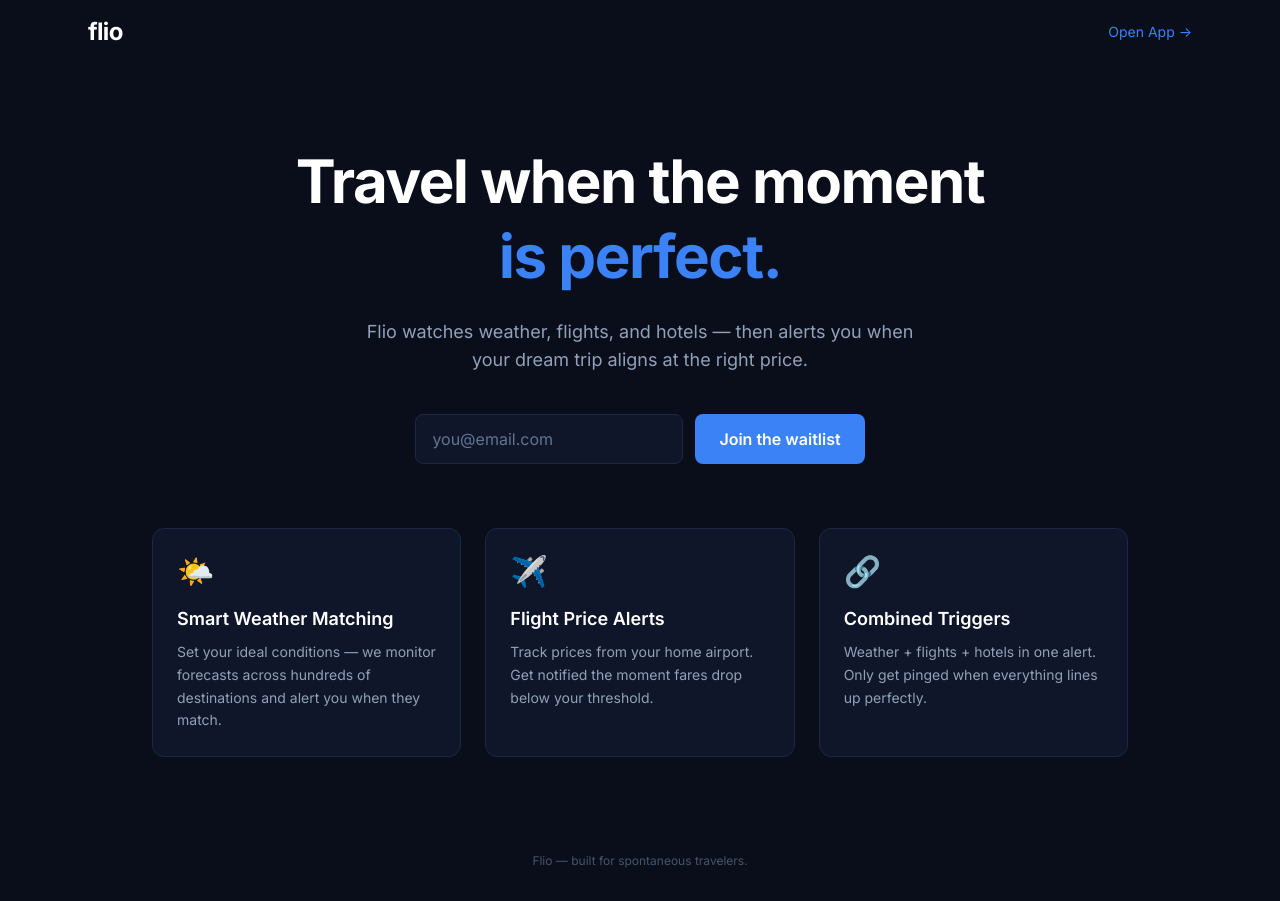
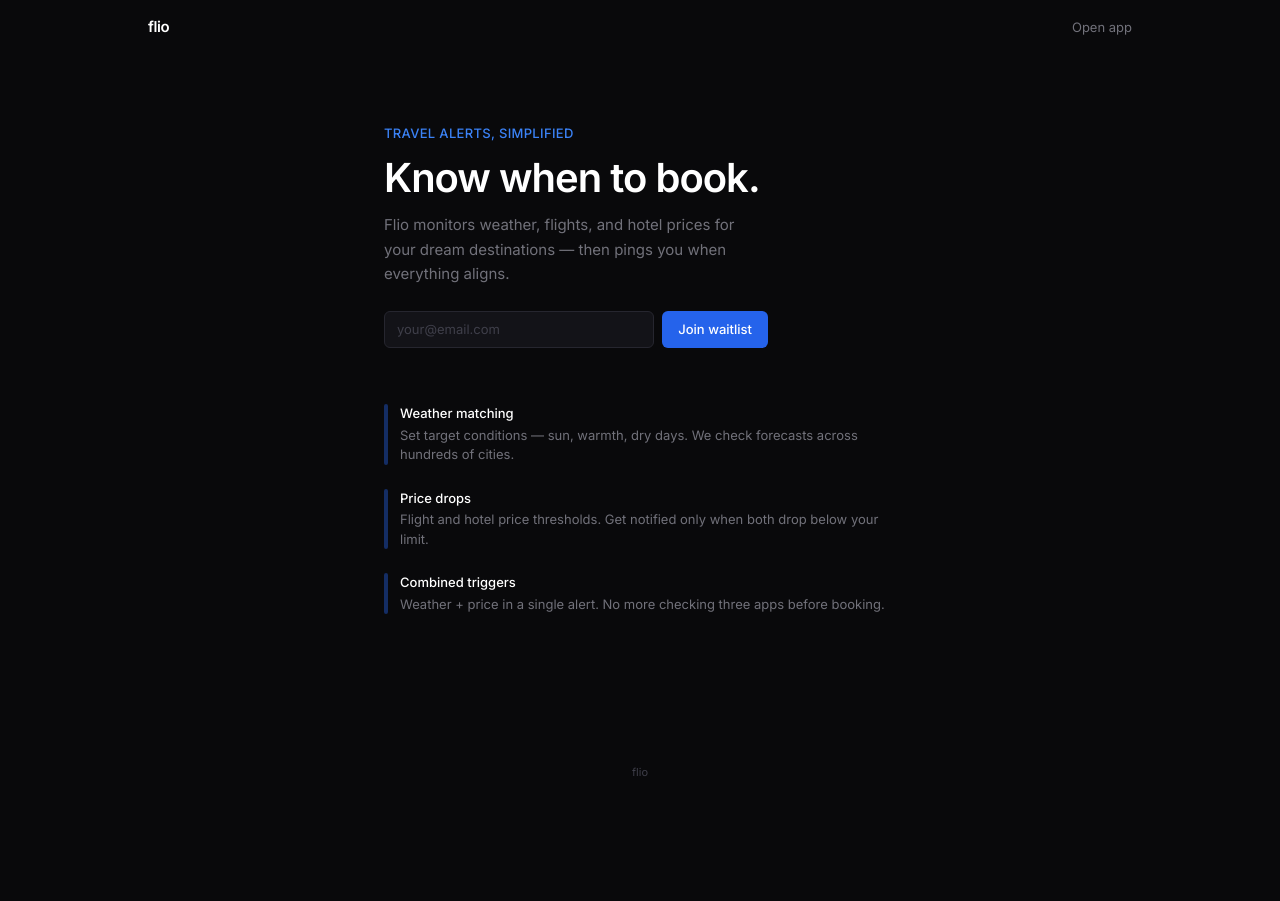
Before and after one commit to tomasmeloabrantes2003-art/flio, a React (Vite) app: page / in a window 1280 px wide. After the commit the page ends 800 px from the top, so only its background shows below. Built offline with nearby package versions, Linux system fonts and the light colour scheme.

Commit message:
Redesign UI — tighter spacing, no emoji spam, proper hierarchy, accessibility

```diff
--- a/src/components/AlertModal.jsx
+++ b/src/components/AlertModal.jsx
@@ -1,17 +1,28 @@
-import { useState, useEffect } from 'react'
+import { useState, useEffect, useRef } from 'react'
 
-const defaultForm = { destination: '', origin: 'Porto', maxFlight: '', maxHotel: '', weather: 'Any', dateFrom: '', dateTo: '' }
+const empty = { destination: '', origin: 'Porto', maxFlight: '', maxHotel: '', weather: 'Any', dateFrom: '', dateTo: '' }
 
 export default function AlertModal({ isOpen, onClose, prefill }) {
-  const [form, setForm] = useState(defaultForm)
+  const [form, setForm] = useState(empty)
+  const closeRef = useRef(null)
 
   useEffect(() => {
-    if (prefill) {
-      setForm({ ...defaultForm, destination: prefill.destination, origin: prefill.flight?.origin || 'Porto' })
-    } else {
-      setForm(defaultForm)
+    if (isOpen) {
+      setForm(prefill
+        ? { ...empty, destination: prefill.destination, origin: prefill.flight?.origin || 'Porto' }
+        : empty
+      )
+      // Focus trap — move focus into modal
+      setTimeout(() => closeRef.current?.focus(), 0)
     }
   }, [prefill, isOpen])
+
+  useEffect(() => {
+    if (!isOpen) return
+    const handler = (e) => e.key === 'Escape' && onClose()
+    document.addEventListener('keydown', handler)
+    return () => document.removeEventListener('keydown', handler)
+  }, [isOpen, onClose])
 
   if (!isOpen) return null
 
@@ -24,60 +35,53 @@ export default function AlertModal({ isOpen, onClose, prefill }) {
     onClose()
   }
 
-  const inputCls = 'w-full px-3 py-2.5 rounded-lg bg-navy-700 border border-navy-600 text-white text-sm placeholder-slate-500 focus:outline-none focus:border-electric transition'
-  const labelCls = 'block text-xs font-medium text-slate-400 mb-1.5'
-
   return (
-    <div className="fixed inset-0 z-50 flex items-center justify-center p-4">
-      <div className="absolute inset-0 bg-black/60" onClick={onClose} />
-      <div className="relative bg-navy-800 border border-navy-600 rounded-2xl w-full max-w-md p-6 shadow-2xl">
-        <div className="flex items-center justify-between mb-5">
-          <h2 className="text-lg font-semibold text-white">New Alert</h2>
-          <button onClick={onClose} className="text-slate-500 hover:text-white transition">✕</button>
+    <div className="fixed inset-0 z-50 flex items-center justify-center p-4" role="dialog" aria-modal="true" aria-label="Create new alert">
+      <div className="absolute inset-0 bg-black/50" onClick={onClose} />
+      <div className="relative bg-base-900 border border-base-700/50 rounded-lg w-full max-w-sm p-5">
+        <div className="flex items-center justify-between mb-4">
+          <h2 className="text-[14px] font-semibold text-white">New alert</h2>
+          <button ref={closeRef} onClick={onClose} className="text-base-500 hover:text-white transition text-sm" aria-label="Close">
+            &times;
+          </button>
         </div>
 
-        <form onSubmit={handleSubmit} className="space-y-4">
-          <div>
-            <label className={labelCls}>Destination</label>
-            <input required value={form.destination} onChange={set('destination')} placeholder="e.g. Barcelona" className={inputCls} />
+        <form onSubmit={handleSubmit} className="space-y-3">
+          <Field label="Destination" required value={form.destination} onChange={set('destination')} placeholder="Barcelona" />
+          <Field label="Origin" required value={form.origin} onChange={set('origin')} placeholder="Porto" />
+          <div className="grid grid-cols-2 gap-2">
+            <Field label="Max flight (€)" type="number" min="0" value={form.maxFlight} onChange={set('maxFlight')} placeholder="100" />
+            <Field label="Max hotel/night (€)" type="number" min="0" value={form.maxHotel} onChange={set('maxHotel')} placeholder="75" />
           </div>
           <div>
-            <label className={labelCls}>Origin Airport</label>
-            <input required value={form.origin} onChange={set('origin')} placeholder="e.g. Porto" className={inputCls} />
-          </div>
-          <div className="grid grid-cols-2 gap-3">
-            <div>
-              <label className={labelCls}>Max Flight Price (€)</label>
-              <input type="number" min="0" value={form.maxFlight} onChange={set('maxFlight')} placeholder="100" className={inputCls} />
-            </div>
-            <div>
-              <label className={labelCls}>Max Hotel/Night (€)</label>
-              <input type="number" min="0" value={form.maxHotel} onChange={set('maxHotel')} placeholder="75" className={inputCls} />
-            </div>
-          </div>
-          <div>
-            <label className={labelCls}>Preferred Weather</label>
-            <select value={form.weather} onChange={set('weather')} className={inputCls}>
+            <label className="block text-[11px] text-base-400 mb-1">Weather preference</label>
+            <select value={form.weather} onChange={set('weather')} className="w-full px-2.5 py-2 text-[13px] rounded bg-base-800 border border-base-700 text-white focus:outline-none focus:border-blue-500 transition">
               <option value="Any">Any</option>
               <option value="Sunny">Sunny</option>
               <option value="Warm">Warm</option>
             </select>
           </div>
-          <div className="grid grid-cols-2 gap-3">
-            <div>
-              <label className={labelCls}>From</label>
-              <input type="date" value={form.dateFrom} onChange={set('dateFrom')} className={inputCls} />
-            </div>
-            <div>
-              <label className={labelCls}>To</label>
-              <input type="date" value={form.dateTo} onChange={set('dateTo')} className={inputCls} />
-            </div>
+          <div className="grid grid-cols-2 gap-2">
+            <Field label="From" type="date" value={form.dateFrom} onChange={set('dateFrom')} />
+            <Field label="To" type="date" value={form.dateTo} onChange={set('dateTo')} />
           </div>
-          <button type="submit" className="w-full py-3 bg-electric hover:bg-electric-light text-white font-semibold rounded-lg transition mt-2">
-            Create Alert
+          <button type="submit" className="w-full py-2 text-[13px] font-medium bg-blue-500 hover:bg-blue-400 text-white rounded transition mt-1">
+            Create alert
           </button>
         </form>
       </div>
     </div>
   )
 }
+
+function Field({ label, ...props }) {
+  return (
+    <div>
+      <label className="block text-[11px] text-base-400 mb-1">{label}</label>
+      <input
+        {...props}
+        className="w-full px-2.5 py-2 text-[13px] rounded bg-base-800 border border-base-700 text-white placeholder-base-500 focus:outline-none focus:border-blue-500 transition"
+      />
+    </div>
+  )
+}
--- a/src/index.css
+++ b/src/index.css
@@ -1,24 +1,50 @@
 @import "tailwindcss";
 
 @theme {
-  --color-navy-900: #0a0e1a;
-  --color-navy-800: #0f1629;
-  --color-navy-700: #151d38;
-  --color-navy-600: #1c2747;
-  --color-electric: #3b82f6;
-  --color-electric-light: #60a5fa;
-  --color-amber: #f59e0b;
-  --color-amber-light: #fbbf24;
+  --color-base-950: #09090b;
+  --color-base-900: #0c0c10;
+  --color-base-800: #131318;
+  --color-base-700: #1c1c24;
+  --color-base-600: #26262f;
+  --color-base-500: #3f3f4a;
+  --color-base-400: #71717a;
+  --color-base-300: #a1a1aa;
+  --color-blue-500: #2563eb;
+  --color-blue-400: #3b82f6;
+  --color-blue-300: #93c5fd;
+  --color-warm-500: #d97706;
+  --color-warm-400: #f59e0b;
+  --color-warm-300: #fcd34d;
+  --color-green-500: #16a34a;
+  --color-green-400: #22c55e;
+  --color-red-400: #f87171;
+}
+
+*,
+*::before,
+*::after {
+  box-sizing: border-box;
 }
 
 body {
   margin: 0;
   font-family: 'Inter', system-ui, -apple-system, sans-serif;
-  background: var(--color-navy-900);
-  color: #e2e8f0;
+  background: var(--color-base-950);
+  color: var(--color-base-300);
   -webkit-font-smoothing: antialiased;
+  line-height: 1.5;
+  font-size: 14px;
 }
 
 #root {
   min-height: 100vh;
 }
+
+input, select, button {
+  font-family: inherit;
+}
+
+::selection {
+  background: var(--color-blue-500);
+  color: white;
+}
--- a/src/pages/AppShell.jsx
+++ b/src/pages/AppShell.jsx
@@ -1,54 +1,76 @@
 import { useState } from 'react'
 import { NavLink, Outlet } from 'react-router-dom'
 
-const navItems = [
-  { to: '/app', label: 'Dashboard', icon: '📊' },
-  { to: '/app/alerts', label: 'My Alerts', icon: '🔔' },
-  { to: '/app/explore', label: 'Explore', icon: '🌍' },
-  { to: '/app/settings', label: 'Settings', icon: '⚙️' },
+const nav = [
+  { to: '/app', label: 'Dashboard', end: true },
+  { to: '/app/alerts', label: 'Alerts' },
+  { to: '/app/explore', label: 'Explore' },
+  { to: '/app/settings', label: 'Settings' },
 ]
 
 export default function AppShell() {
-  const [sidebarOpen, setSidebarOpen] = useState(false)
+  const [open, setOpen] = useState(false)
 
   return (
-    <div className="min-h-screen flex bg-navy-900">
-      {/* Mobile overlay */}
-      {sidebarOpen && (
-        <div className="fixed inset-0 bg-black/50 z-30 md:hidden" onClick={() => setSidebarOpen(false)} />
+    <div className="min-h-screen flex bg-base-950">
+      {open && (
+        <div
+          className="fixed inset-0 bg-black/40 z-30 md:hidden"
+          onClick={() => setOpen(false)}
+          aria-hidden="true"
+        />
       )}
 
-      {/* Sidebar */}
-      <aside className={`fixed md:static z-40 top-0 left-0 h-full w-60 bg-navy-800 border-r border-navy-600 flex flex-col transition-transform md:translate-x-0 ${sidebarOpen ? 'translate-x-0' : '-translate-x-full'}`}>
-        <div className="px-5 py-5 flex items-center justify-between">
-          <span className="text-xl font-bold text-white tracking-tight">flio</span>
-          <button className="md:hidden text-slate-400" onClick={() => setSidebarOpen(false)}>✕</button>
+      <aside
+        className={`fixed md:static z-40 top-0 left-0 h-full w-52 bg-base-900 border-r border-base-700/50 flex flex-col transition-transform md:translate-x-0 ${open ? 'translate-x-0' : '-translate-x-full'}`}
+      >
+        <div className="px-4 h-12 flex items-center justify-between border-b border-base-700/50">
+          <span className="text-[14px] font-semibold text-white tracking-tight">flio</span>
+          <button
+            className="md:hidden text-base-400 text-sm"
+            onClick={() => setOpen(false)}
+            aria-label="Close sidebar"
+          >
+            &times;
+          </button>
         </div>
-        <nav className="flex-1 px-3 space-y-1">
-          {navItems.map((item) => (
+        <nav className="flex-1 py-2 px-2" role="navigation" aria-label="Main">
+          {nav.map((item) => (
             <NavLink
               key={item.to}
               to={item.to}
-              end={item.to === '/app'}
-              onClick={() => setSidebarOpen(false)}
+              end={item.end}
+              onClick={() => setOpen(false)}
               className={({ isActive }) =>
-                `flex items-center gap-3 px-3 py-2.5 rounded-lg text-sm transition ${isActive ? 'bg-electric/15 text-electric' : 'text-slate-400 hover:text-white hover:bg-navy-700'}`
+                `block px-3 py-1.5 rounded text-[13px] transition ${
+                  isActive
+                    ? 'bg-base-700/60 text-white font-medium'
+                    : 'text-base-400 hover:text-base-300 hover:bg-base-800'
+                }`
               }
             >
-              <span>{item.icon}</span>
               {item.label}
             </NavLink>
           ))}
         </nav>
       </aside>
 
-      {/* Main */}
       <div className="flex-1 flex flex-col min-w-0">
-        <header className="flex items-center gap-4 px-6 py-4 border-b border-navy-700">
-          <button className="md:hidden text-slate-400 text-xl" onClick={() => setSidebarOpen(true)}>☰</button>
-          <h1 className="text-lg font-semibold text-white">Flio</h1>
+        <header className="h-12 flex items-center gap-3 px-4 border-b border-base-700/50">
+          <button
+            className="md:hidden text-base-400"
+            onClick={() => setOpen(true)}
+            aria-label="Open sidebar"
+          >
+            <svg width="18" height="18" viewBox="0 0 24 24" fill="none" stroke="currentColor" strokeWidth="2" strokeLinecap="round">
+              <line x1="3" y1="6" x2="21" y2="6" />
+              <line x1="3" y1="12" x2="21" y2="12" />
+              <line x1="3" y1="18" x2="21" y2="18" />
+            </svg>
+          </button>
+          <span className="text-[13px] text-base-400">Dashboard</span>
         </header>
-        <main className="flex-1 p-6 overflow-auto">
+        <main className="flex-1 p-4 overflow-auto">
           <Outlet />
         </main>
       </div>
--- a/src/pages/Landing.jsx
+++ b/src/pages/Landing.jsx
@@ -1,23 +1,5 @@
 import { useState } from 'react'
 import { Link } from 'react-router-dom'
-
-const features = [
-  {
-    icon: '🌤️',
-    title: 'Smart Weather Matching',
-    desc: 'Set your ideal conditions — we monitor forecasts across hundreds of destinations and alert you when they match.',
-  },
-  {
-    icon: '✈️',
-    title: 'Flight Price Alerts',
-    desc: 'Track prices from your home airport. Get notified the moment fares drop below your threshold.',
-  },
-  {
-    icon: '🔗',
-    title: 'Combined Triggers',
-    desc: 'Weather + flights + hotels in one alert. Only get pinged when everything lines up perfectly.',
-  },
-]
 
 export default function Landing() {
   const [email, setEmail] = useState('')
@@ -32,56 +14,82 @@ export default function Landing() {
   }
 
   return (
-    <div className="min-h-screen bg-navy-900">
-      {/* Nav */}
-      <nav className="flex items-center justify-between px-6 py-4 max-w-6xl mx-auto">
-        <span className="text-2xl font-bold text-white tracking-tight">flio</span>
-        <Link to="/app" className="text-sm text-electric hover:text-electric-light transition">
-          Open App →
+    <div className="min-h-screen bg-base-950 flex flex-col">
+      <nav className="flex items-center justify-between px-5 py-4 max-w-5xl w-full mx-auto">
+        <span className="text-[15px] font-semibold text-white tracking-tight">flio</span>
+        <Link
+          to="/app"
+          className="text-[13px] text-base-400 hover:text-white transition"
+        >
+          Open app
         </Link>
       </nav>
 
-      {/* Hero */}
-      <section className="text-center px-6 pt-20 pb-16 max-w-3xl mx-auto">
-        <h1 className="text-5xl md:text-6xl font-bold text-white leading-tight tracking-tight">
-          Travel when the moment<br />
-          <span className="text-electric">is perfect.</span>
+      <div className="flex-1 flex flex-col items-center justify-center px-5 pb-20">
+        <div className="max-w-lg w-full">
+          <p className="text-[13px] text-blue-400 font-medium mb-3 tracking-wide uppercase">
+            Travel alerts, simplified
+          </p>
+          <h1 className="text-[32px] sm:text-[40px] font-semibold text-white leading-[1.15] tracking-tight">
+            Know when to book.
           </h1>
-        <p className="mt-6 text-lg text-slate-400 max-w-xl mx-auto">
-          Flio watches weather, flights, and hotels — then alerts you when your dream trip aligns at the right price.
+          <p className="mt-3 text-base-400 text-[15px] leading-relaxed max-w-sm">
+            Flio monitors weather, flights, and hotel prices for your dream destinations — then pings you when everything aligns.
           </p>
 
           {!submitted ? (
-          <form onSubmit={handleSubmit} className="mt-10 flex gap-3 justify-center max-w-md mx-auto">
+            <form onSubmit={handleSubmit} className="mt-6 flex gap-2 max-w-sm">
               <input
                 type="email"
                 required
                 value={email}
                 onChange={(e) => setEmail(e.target.value)}
-              placeholder="you@email.com"
-              className="flex-1 px-4 py-3 rounded-lg bg-navy-800 border border-navy-600 text-white placeholder-slate-500 focus:outline-none focus:border-electric transition"
+                placeholder="your@email.com"
+                className="flex-1 px-3 py-2 text-[13px] rounded-md bg-base-800 border border-base-600 text-white placeholder-base-500 focus:outline-none focus:border-blue-500 transition"
               />
-            <button type="submit" className="px-6 py-3 bg-electric hover:bg-electric-light text-white font-semibold rounded-lg transition whitespace-nowrap">
-              Join the waitlist
+              <button
+                type="submit"
+                className="px-4 py-2 text-[13px] font-medium bg-blue-500 hover:bg-blue-400 text-white rounded-md transition"
+              >
+                Join waitlist
               </button>
             </form>
           ) : (
-          <p className="mt-10 text-amber font-medium">You're on the list! We'll be in touch.</p>
+            <p className="mt-6 text-[13px] text-green-400">You're in. We'll email you when it's ready.</p>
           )}
-      </section>
 
-      {/* Features */}
-      <section className="max-w-5xl mx-auto px-6 pb-24 grid md:grid-cols-3 gap-6">
-        {features.map((f) => (
-          <div key={f.title} className="bg-navy-800 border border-navy-600 rounded-xl p-6 text-left hover:border-electric/40 transition">
-            <div className="text-3xl mb-4">{f.icon}</div>
-            <h3 className="text-lg font-semibold text-white mb-2">{f.title}</h3>
-            <p className="text-sm text-slate-400 leading-relaxed">{f.desc}</p>
+          <div className="mt-14 grid gap-6">
+            <Feature
+              label="Weather matching"
+              desc="Set target conditions — sun, warmth, dry days. We check forecasts across hundreds of cities."
+            />
+            <Feature
+              label="Price drops"
+              desc="Flight and hotel price thresholds. Get notified only when both drop below your limit."
+            />
+            <Feature
+              label="Combined triggers"
+              desc="Weather + price in a single alert. No more checking three apps before booking."
+            />
           </div>
-        ))}
-      </section>
+        </div>
+      </div>
 
-      <footer className="text-center text-xs text-slate-600 pb-8">Flio — built for spontaneous travelers.</footer>
+      <footer className="text-center text-[11px] text-base-500 pb-5">
+        flio
+      </footer>
     </div>
   )
 }
+
+function Feature({ label, desc }) {
+  return (
+    <div className="flex gap-3">
+      <div className="w-1 rounded-full bg-blue-500/40 shrink-0" />
+      <div>
+        <p className="text-[13px] font-medium text-white">{label}</p>
+        <p className="text-[13px] text-base-400 mt-0.5">{desc}</p>
+      </div>
+    </div>
+  )
+}
```
Also changed, not shown: src/components/OpportunityCard.jsx (+36 -31 lines), src/pages/Dashboard.jsx (+7 -8 lines), src/pages/MyAlerts.jsx (+31 -17 lines), 1 other file (tests, documents, lock files or other folders). Lines whose indentation alone changed are shown as unchanged.
